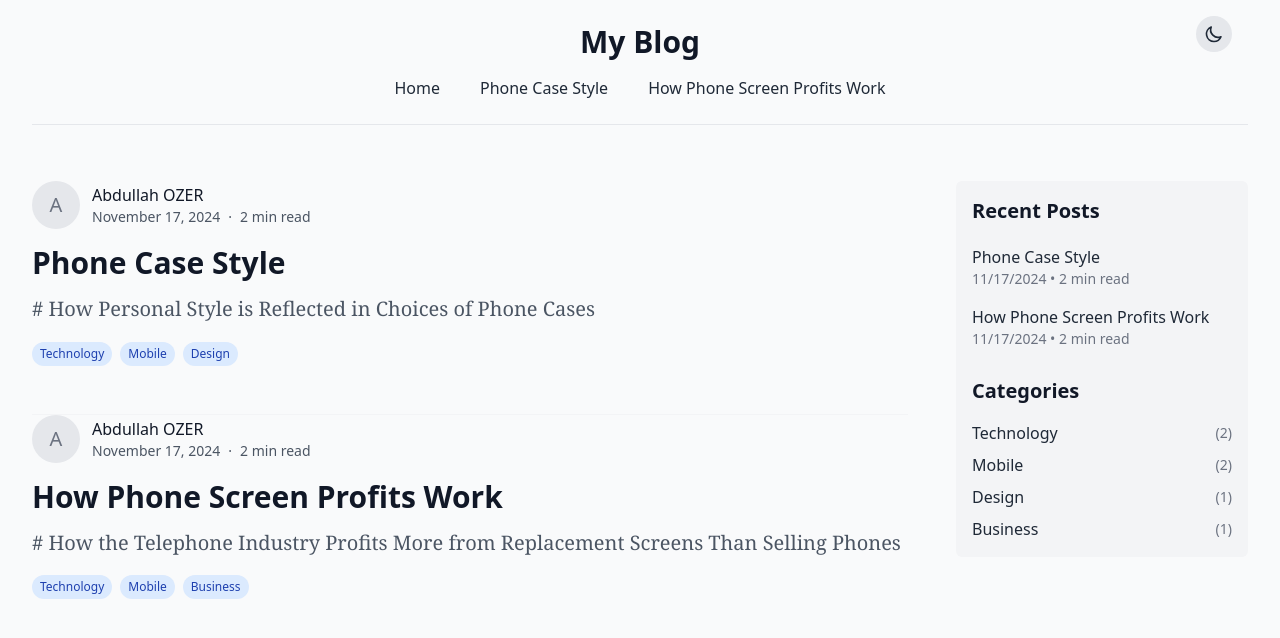
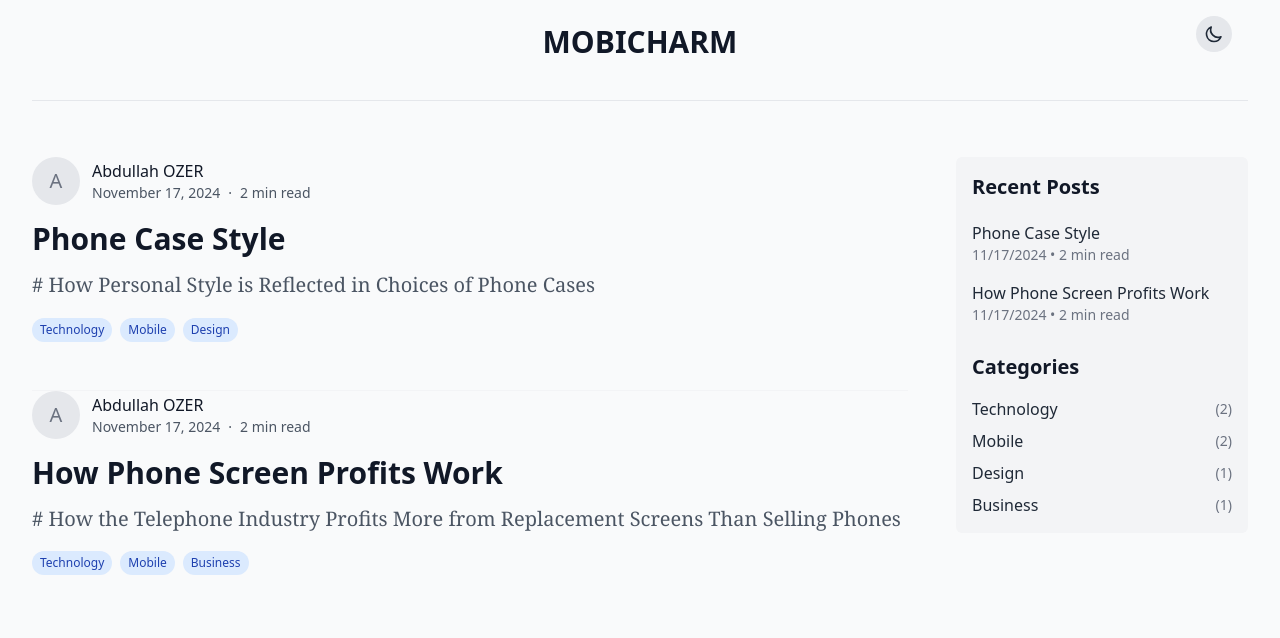
Before and after one commit to abdullahozer11/markdown-blog, a Next.js app: page / in a window 1280 px wide. Shown: the top 638 px of the page. Built offline with nearby package versions, Linux system fonts and the light colour scheme.

Commit message:
Remove some navigation from header and simplify

```diff
--- a/components/Header.js
+++ b/components/Header.js
@@ -18,30 +18,8 @@ export default function Header() {
         <header className="relative py-6 border-b border-gray-200 dark:border-gray-700 mb-6 transition-colors duration-200">
             <div className="container mx-auto px-4">
                 <h1 className="text-3xl font-bold text-gray-900 dark:text-white mb-4 text-center">
-                    My Blog
+                    MOBICHARM
                 </h1>
-                <nav>
-                    <ul className="flex justify-center gap-4 flex-wrap">
-                        <li>
-                            <Link
-                                href="/"
-                                className="text-gray-800 dark:text-blue-400 hover:bg-gray-100 dark:hover:bg-gray-800 px-3 py-2 rounded transition-colors duration-200"
-                            >
-                                Home
-                            </Link>
-                        </li>
-                        {blogs.map(({ id, title }) => (
-                            <li key={id}>
-                                <Link
-                                    href={`/blogs/${id}`}
-                                    className="text-gray-800 dark:text-blue-400 hover:bg-gray-100 dark:hover:bg-gray-800 px-3 py-2 rounded transition-colors duration-200"
-                                >
-                                    {title}
-                                </Link>
-                            </li>
-                        ))}
-                    </ul>
-                </nav>
             </div>
             <div className="absolute top-4 right-4">
                 <ThemeToggle />
```
